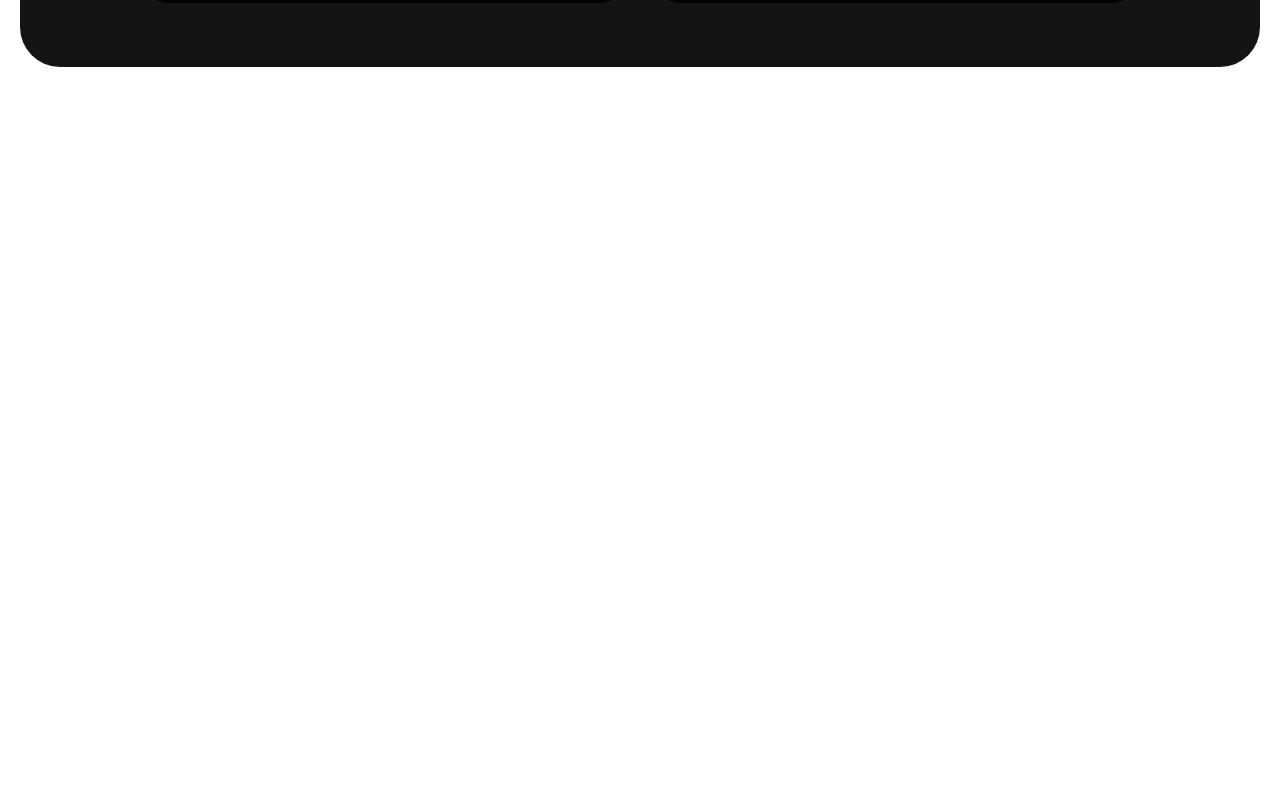
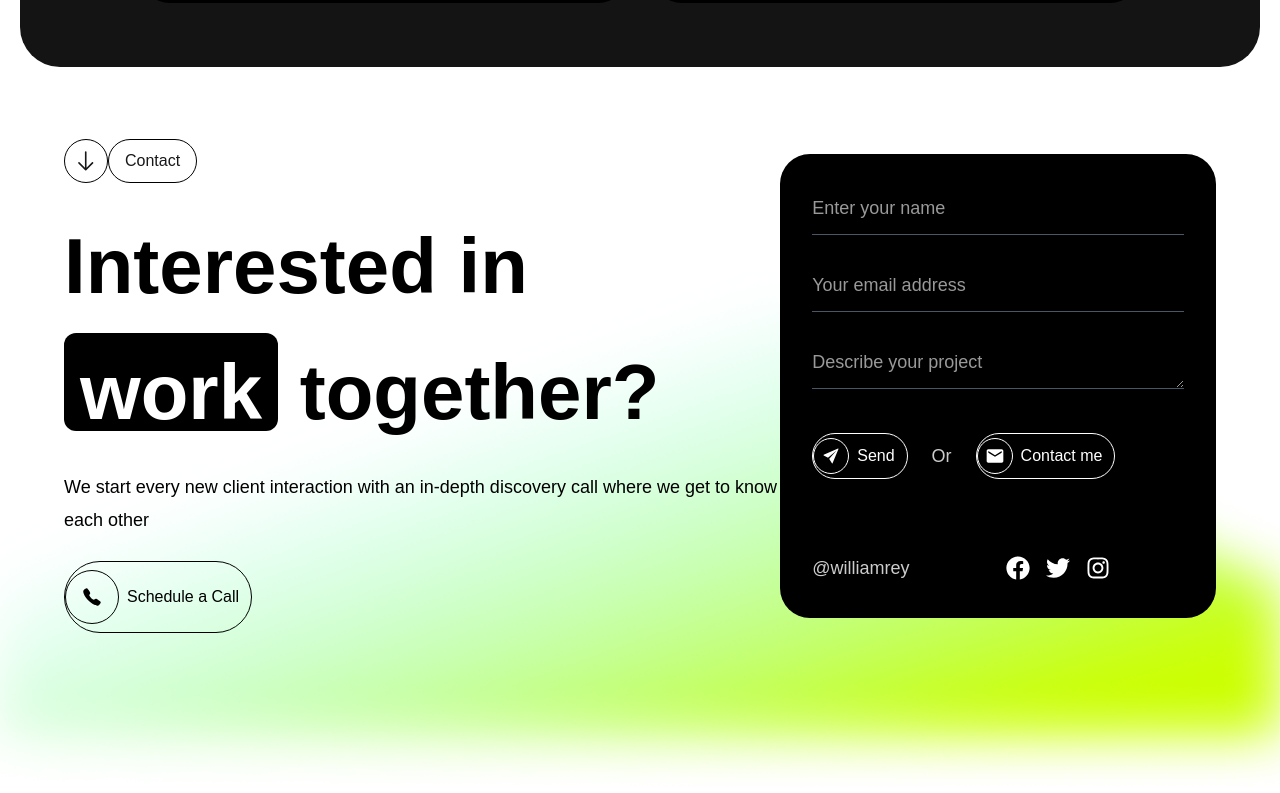
Before and after one commit to Habiba-Ferdausi/Develop.me, a Next.js app: page / in a window 1280 px wide. Shown: the part 3070-3863 px from the top of the page. Before the commit the page ends 3217 px from the top, so only its background shows below. Built offline with nearby package versions, Linux system fonts and the light colour scheme; a web font is replaced by a local one.

Commit message:
contact section added

```diff
--- a/src/app/globals.css
+++ b/src/app/globals.css
@@ -27,5 +27,5 @@ font-family: 'Sporting Grotesque', sans-serif;
 }
 
 .container-default {
-  @apply 2xl:max-w-[1340px] lg:max-w-[90%] max-w-[90%] mx-auto;
+  @apply 2xl:max-w-[1400px] lg:max-w-[90%] max-w-[90%] mx-auto;
 }
--- a/src/app/page.tsx
+++ b/src/app/page.tsx
@@ -1,5 +1,6 @@
 
 import About from "@/components/Home/About";
+import ContactSection from "@/components/Home/ContactSection";
 import HeroSection from "@/components/Home/Herosection";
 import WhyChooseMe from "@/components/Home/WhyChooseMe";
 import WorkProcess from "@/components/Home/WorkProcess";
@@ -11,6 +12,7 @@ export default function Home() {
     <WhyChooseMe/>
    <About/>
    <WorkProcess/>
+   <ContactSection/>
    </div>
   );
 }
--- /dev/null
+++ b/src/components/Home/ContactSection.tsx
@@ -0,0 +1,126 @@
+'use client';
+
+import Image from 'next/image';
+import { useState } from 'react';
+import {FaInstagram,  FaTwitter, FaFacebook } from 'react-icons/fa';
+import SectionTitle, { Highlight } from '../UI/SectionTitle';
+import { GoArrowDown } from 'react-icons/go';
+import SectionButton from '../UI/SectionButton';
+import SectionText from '../UI/SectionText';
+import Button from '../UI/Button';
+import { IoCall } from 'react-icons/io5';
+import { IoIosSend } from 'react-icons/io';
+import { MdEmail } from 'react-icons/md';
+
+export default function ContactSection() {
+  const [form, setForm] = useState({ name: '', email: '', message: '' });
+
+  const handleChange = (e: React.ChangeEvent<HTMLInputElement | HTMLTextAreaElement>) => {
+    setForm({ ...form, [e.target.name]: e.target.value });
+  };
+
+  const handleSubmit = (e: React.FormEvent) => {
+    e.preventDefault();
+    alert(`Submitted!\nName: ${form.name}\nEmail: ${form.email}\nMessage: ${form.message}`);
+  };
+
+  return (
+    <section className="relative">
+      <div className="container-default pt-7 pb-40 flex justify-between items-center  relative z-10">
+        {/* Left */}
+        <div className='w-[840px]'>
+            {/* heading */}
+        <div  className="flex items-center">
+                <GoArrowDown className="w-11 h-11 p-2 text-[12px] rounded-full border dark:border-white border-black grid place-content-center" />
+                <SectionButton text="Contact" className="dark:border-white border-black" />
+              </div>
+        <SectionTitle className='mt-5'>
+        Interested in<br/><Highlight variant="pill">work</Highlight> together?
+                  </SectionTitle>
+        <SectionText className='text-black w-[713px] dark:text-white mt-4 mb-6' text="We start every new client interaction with an in-depth discovery call where
+we get to know each other"/>
+
+          <Button
+              text="Schedule a Call"
+              icon={<IoCall />}
+              className="py-2 mt-4"
+              iconClassName="border text-xl border-black dark:border-white rounded-full p-1 h-[54px] w-[54px] flex justify-center items-center"
+
+            />
+        </div>
+
+        {/* Right */}
+        <div className="bg-black text-white py-7 px-8 rounded-[30px] w-[500px]">
+          <form onSubmit={handleSubmit} className="flex flex-col gap-6">
+            <input
+              type="text"
+              name="name"
+              placeholder="Enter your name"
+              value={form.name}
+              onChange={handleChange}
+              className="bg-transparent border-b border-gray-600 text-lg py-3 focus:outline-none focus:border-primary  placeholder-white/60  text-white "
+              required
+            />
+            <input
+              type="email"
+              name="email"
+              placeholder="Your email address"
+              value={form.email}
+              onChange={handleChange}
+              className="bg-transparent border-b border-gray-600 text-lg py-3 focus:outline-none focus:border-primary  placeholder-white/60  text-white "
+              required
+            />
+            <textarea
+              name="message"
+              placeholder="Describe your project"
+              value={form.message}
+              onChange={handleChange}
+              rows={1}
+              className="bg-transparent border-b border-gray-600 text-lg py-3 focus:outline-none focus:border-primary  placeholder-white/60  text-white "
+              required
+            />
+            <div className="flex items-center gap-6 mt-5 text-white dark:text-black">
+
+          <Button
+              text="Send"
+              icon={<IoIosSend/>}
+              className="py-1 text-white dark:text-black dark:border-black border-white"
+              iconClassName="border text-xl text-white dark:text-black dark:border-black border-white rounded-full p-1 h-9 w-9 flex justify-center items-center"
+
+            />
+            <p className='text-lg text-white/80'>Or</p>
+
+          <Button
+              text="Contact me"
+              icon={<MdEmail/>}
+              className="py-1 text-white dark:text-black dark:border-black border-white"
+              iconClassName="border text-white dark:text-black text-xl dark:border-black border-white rounded-full p-1 h-9 w-9 flex justify-center items-center"
+
+            />
+            </div>
+          </form>
+          <div className="pt-[75px] mb-2 flex items-center gap-24">
+            <p className="text-white/80 text-lg">@williamrey</p>
+            <div className="flex items-center gap-4 text-2xl">
+
+              <FaFacebook />
+              <FaTwitter />
+              <FaInstagram />
+            </div>
+          </div>
+        </div>
+      </div>
+
+      <div
+        className="absolute inset-0 z-0">
+        <Image
+          src="/contact-bg.png"
+          alt="Contact background"
+          fill
+          priority
+
+        />
+</div>
+    </section>
+  );
+}
--- a/src/components/Home/WorkProcess.tsx
+++ b/src/components/Home/WorkProcess.tsx
@@ -58,7 +58,7 @@ const fadeUp: Variants = {
 
 export default function WorkProcess() {
   return (
-    <section className="bg-darker mb-20 dark:bg-white dark:text-black text-white p-16 rounded-[40px] mx-5">
+    <section className="bg-darker mb-11 dark:bg-white dark:text-black text-white p-16 rounded-[40px] mx-5">
       <div className="container-default">
     {/* heading */}
     <div className='flex items-center gap-20'>
```
Also changed, not shown: public/contact-bg.png (added).
